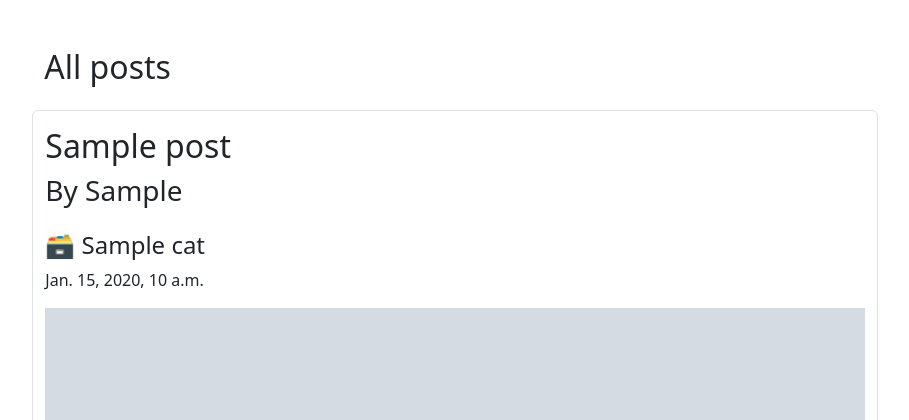
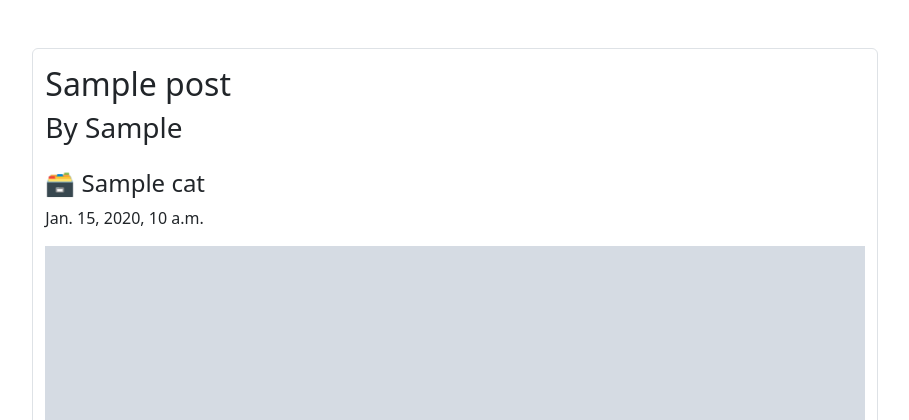
Before and after one commit to wabarr/blog, a Django app: template templates/blog/post_list.html in a window 1280 px wide. Shown: the part 123-543 px from the top of the page, without its empty margins (185-1094 px from the left). Run offline with Django 3.2, Linux system fonts and the light colour scheme; the template is opened without the code that fills it: most values are stand-ins (such as "Sample title", 1, 10 or a date in 2020); grey boxes marked "Sample" are stand-in pictures; some libraries are stand-ins or nearby versions.

Commit message:
some tweaks

```diff
--- a/templates/blog/post_detail.html
+++ b/templates/blog/post_detail.html
@@ -44,7 +44,7 @@
     </div>
     {% endfor %}
 
-
+</div>
 
     <div class="row pb-3">
     <div class="col">
@@ -64,7 +64,7 @@
     </div>
 
     </div>
-</div>
+
 
     <div class="row">
 
--- a/templates/blog/post_list.html
+++ b/templates/blog/post_list.html
@@ -3,7 +3,6 @@
 
 {% block content %}
     <div class="row">
-    <h2 class="pb-3">All posts</h2>
     </div>
     {% for post in object_list %}
         <div class="row border rounded mb-3 pt-3 single-post-in-list">
@@ -16,7 +15,7 @@
 
             <p>{{ post.published_date}}</p>
 
-                <img class="img-fluid pb-3" src="{{ post.get_first_img_url }}">
+               {% if post.get_first_img_url %} <img class="img-fluid pb-3" src="{{ post.get_first_img_url }}">{% endif %}
 
 
             {% if post.get_truncated_content %}<p>{{ post.get_truncated_content }}...</p>{% endif %}
```
